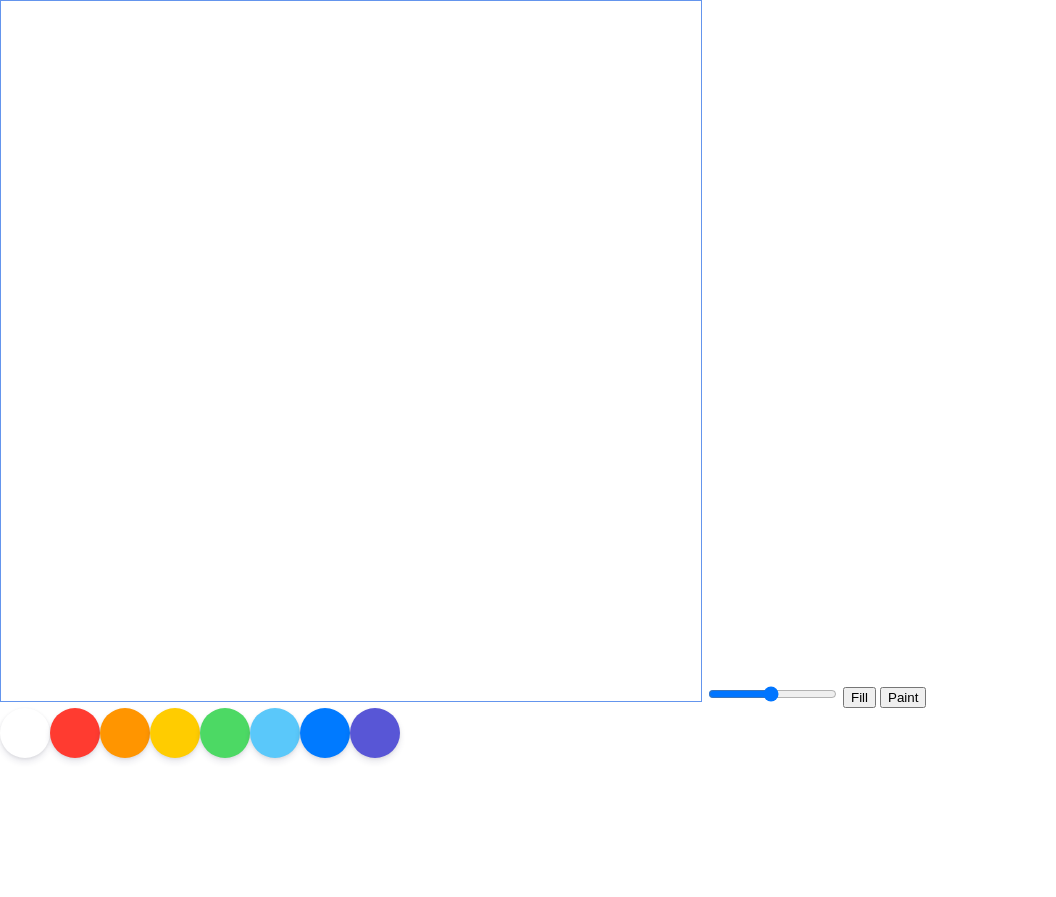
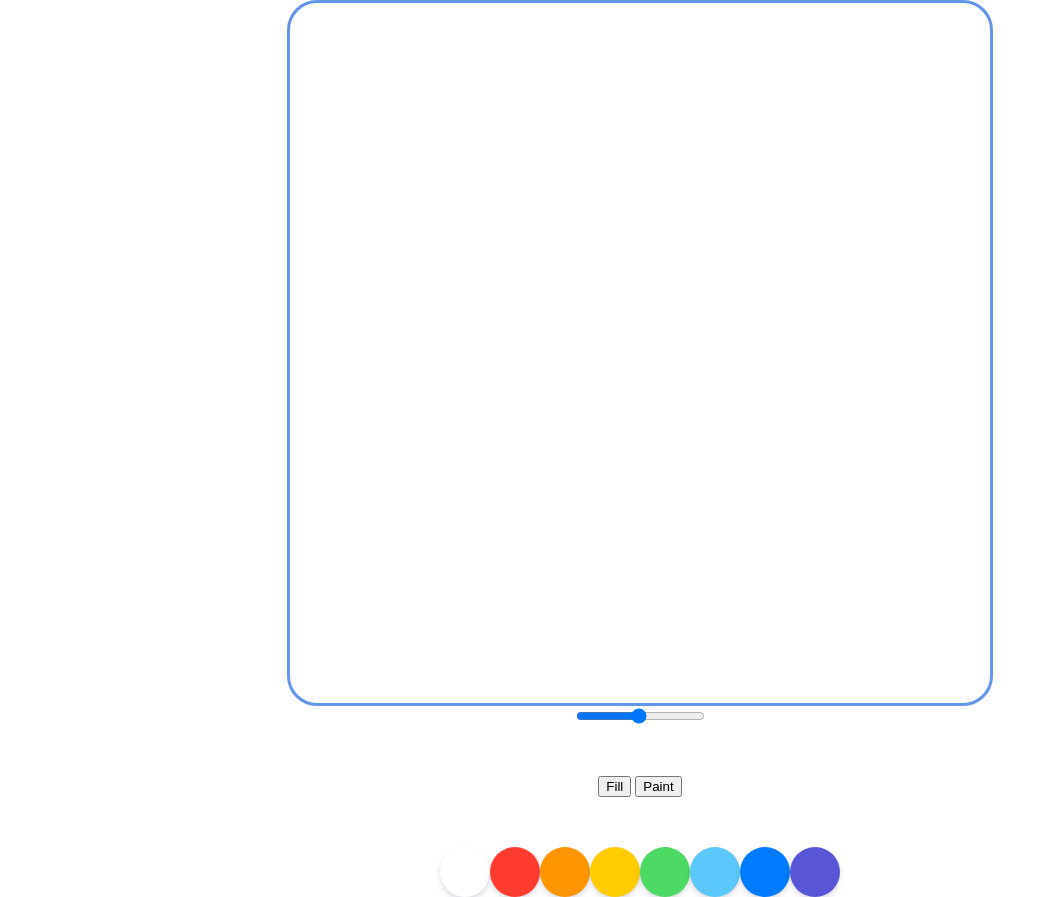
Before and after one commit to serranoarevalo/paintjs, a plain HTML site: page index.html in a window 1280 px wide. Shown: the whole page, without its empty margins (0-1056 px from the left). Before the commit the page ends 800 px from the top, so only its background shows below. Drawn offline with Linux system fonts and the light colour scheme.

Commit message:
Some styles

```diff
--- a/index.html
+++ b/index.html
@@ -17,8 +17,10 @@
       step="any"
       value="2.5"
     />
-    <button id="js-fill">Fill</button>
-    <button id="js-draw">Paint</button>
+    <div class="controls">
+      <button id="js-fill">Fill</button>
+      <button id="js-draw">Paint</button>
+    </div>
     <div class="colors">
       <div class="color" style="background-color:rgb(255,255,255)"></div>
       <div class="color" style="background-color:rgb(255,59,48)"></div>
--- a/style.css
+++ b/style.css
@@ -4,10 +4,17 @@ body {
   padding: 0;
 }
 
+body {
+  display: flex;
+  flex-direction: column;
+  align-items: center;
+}
+
 canvas {
   width: 700px;
   height: 700px;
-  border: 1px solid #6495ed;
+  border: 3px solid #6495ed;
+  border-radius: 30px;
 }
 
 .color {
@@ -21,3 +28,8 @@ canvas {
 .colors {
   display: flex;
 }
+
+.controls,
+.colors {
+  margin-top: 50px;
+}
```
